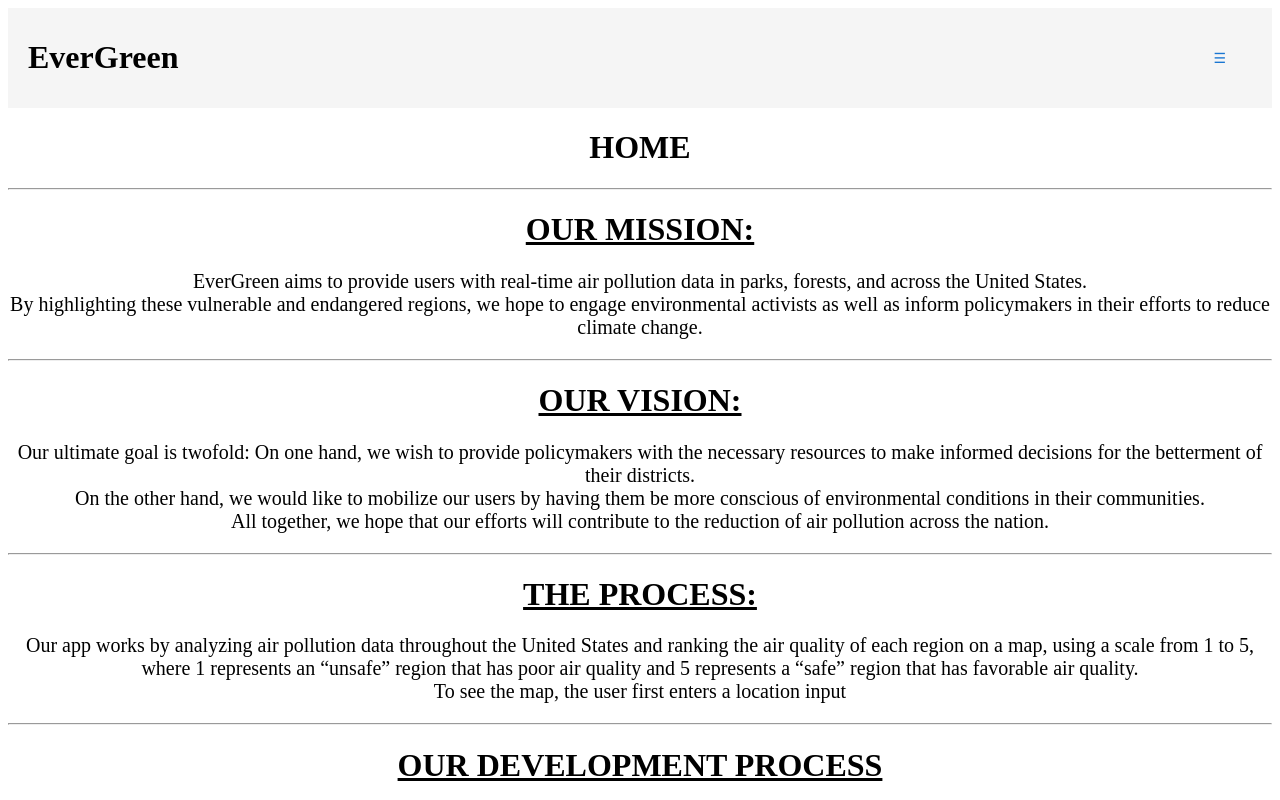
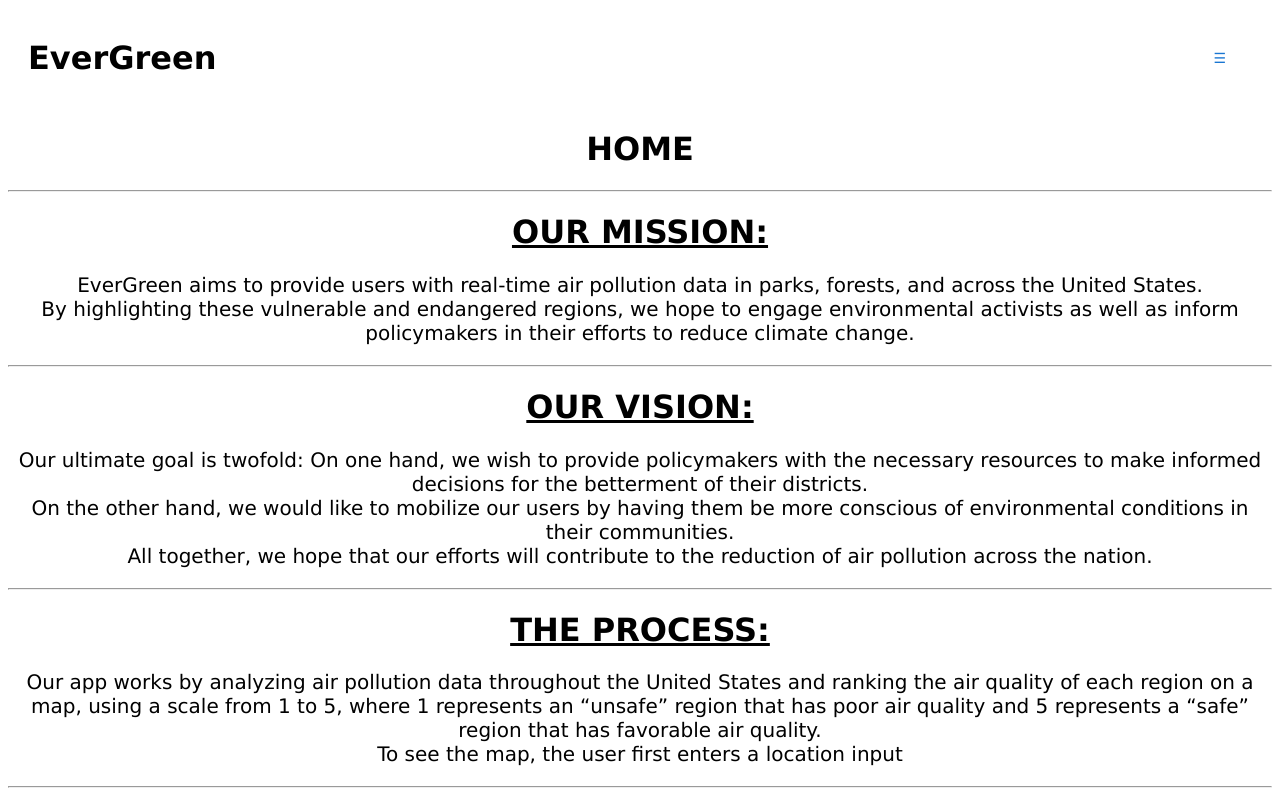
Before and after one commit to Allens124/EverGreenFrontend, a Next.js app in the folder ever/: page / in a window 1280 px wide. Shown: the top 800 px of the page. Built offline with nearby package versions, Linux system fonts and the light colour scheme.

Commit message:
pushing changes

```diff
--- a/ever/app/globals.css
+++ b/ever/app/globals.css
@@ -17,7 +17,7 @@ body {
   align-items: center;
   border:50px;
   padding: 10px 20px;
-  background-color: whitesmoke;
+  background-color: white;
   position: relative;
   min-height: 60px;
 }
@@ -62,7 +62,7 @@ body {
 }
 
 .xu{
-  font-family: "cursive";
+  font-family:Verdana, Geneva, Tahoma, sans-serif;
   text-align: center;
   text-decoration: underline;
   flex:1;
@@ -70,7 +70,7 @@ body {
 p{
   text-align: center;
   font-size: 20px;
-  font-family: 'Times New Roman', Times, serif;
+  font-family: Verdana, Geneva, Tahoma, sans-serif;
 }
 .xd{
   text-wrap:wrap ;
@@ -78,7 +78,7 @@ p{
 
 body {
   background-color: #FAF2E4;
-  font-family: "cursive";
+  font-family: Verdana, Geneva, Tahoma, sans-serif
 }
 
 #a{
--- a/ever/app/page.js
+++ b/ever/app/page.js
@@ -56,7 +56,7 @@ export default function Home() {
         <hr/>
         <Box>
           <footer className="e">
-            <p>Website Design by: Harrison Min, Steven Ou, Allen Singleton Queens College  Copyright © 2025 </p>
+            <p>Website Design by: Harrison Min, Steven Ou, Allen Singleton Queens College Copyright © 2025 </p>
           </footer>
         </Box>
     </Box>
```
